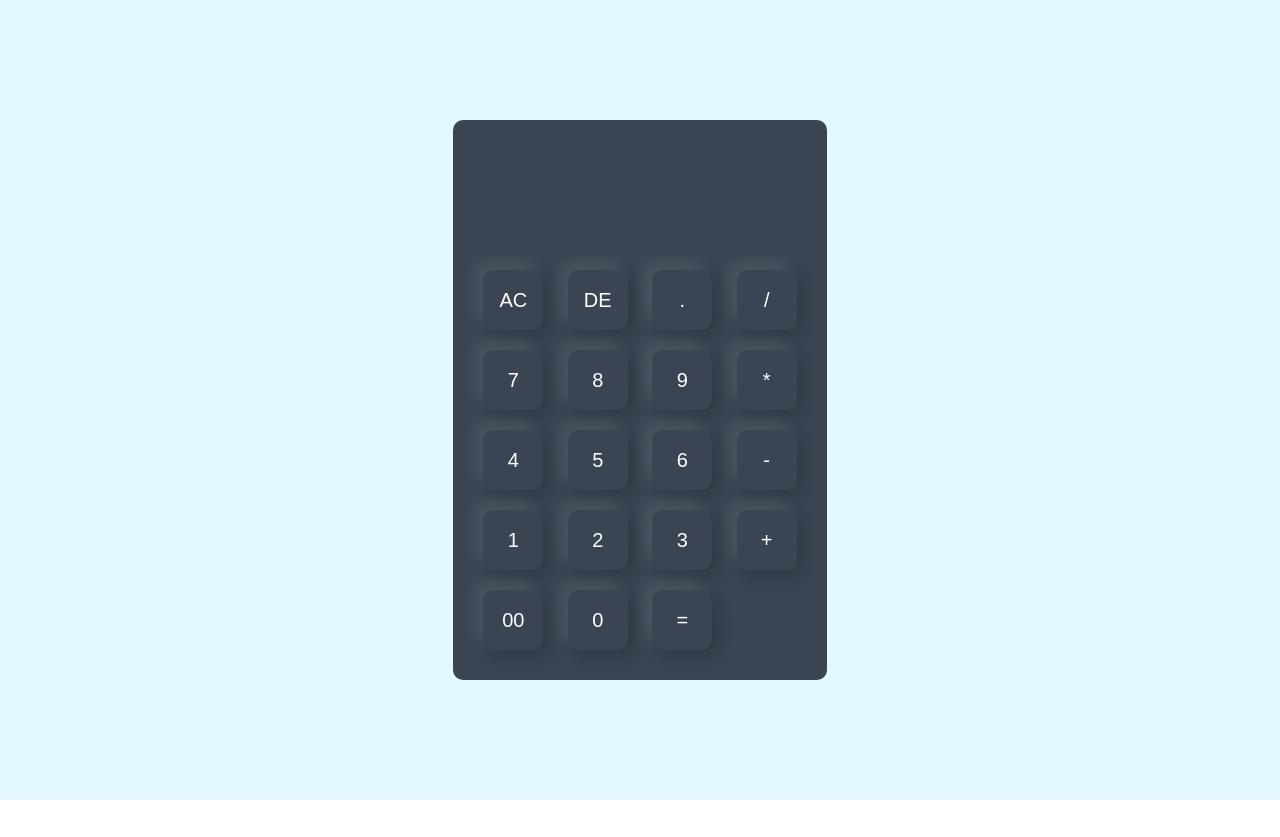
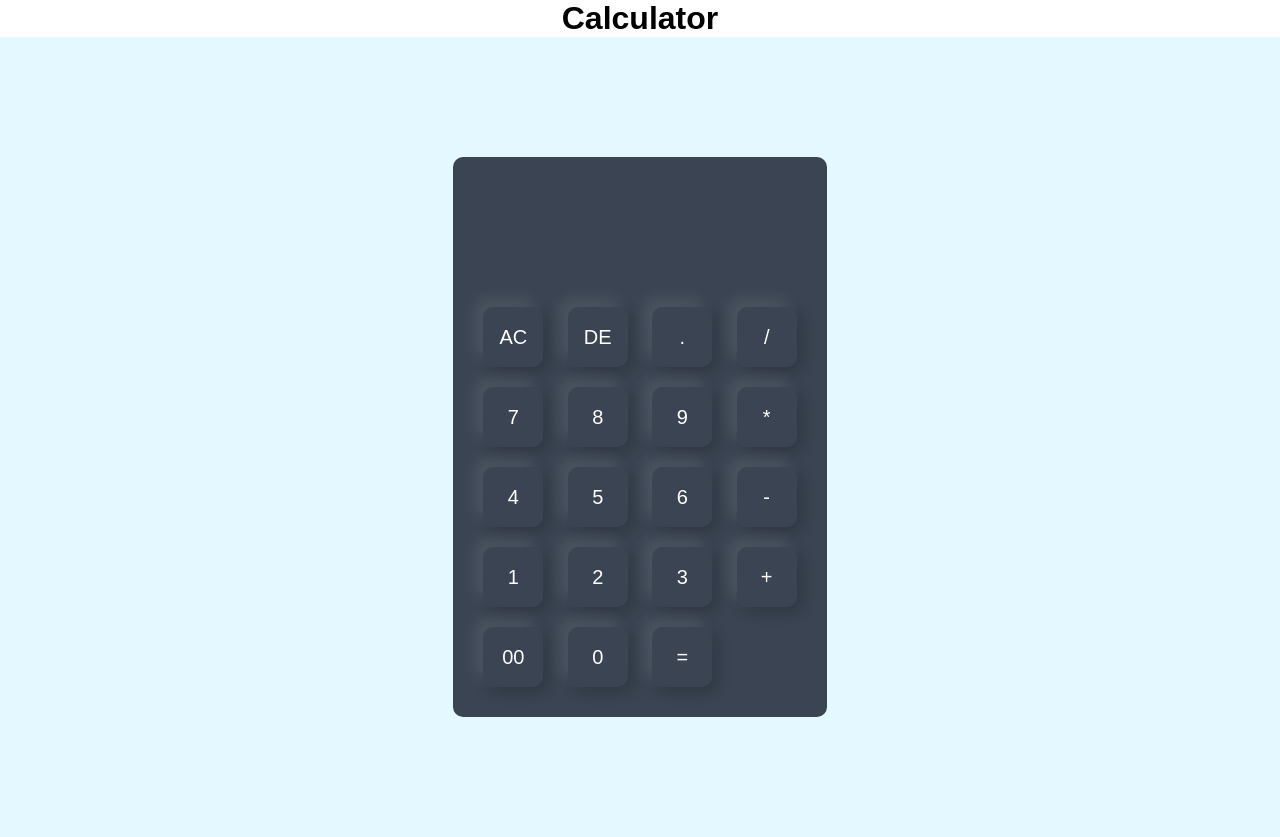
Before and after one commit to Sweta02gupta/Calculator, a plain HTML site: page index.html in a window 1280 px wide. Before the commit the page ends 800 px from the top, so only its background shows below. Drawn offline with Linux system fonts and the light colour scheme.

Commit message:
Update index.html

```diff
--- a/index.html
+++ b/index.html
@@ -7,6 +7,7 @@
     <link rel="stylesheet" href="style.css">
 </head>
 <body>
+    <h1><center>Calculator</center></h1>
     <div class="container">
         <div class="calculator">
             <form>
```
